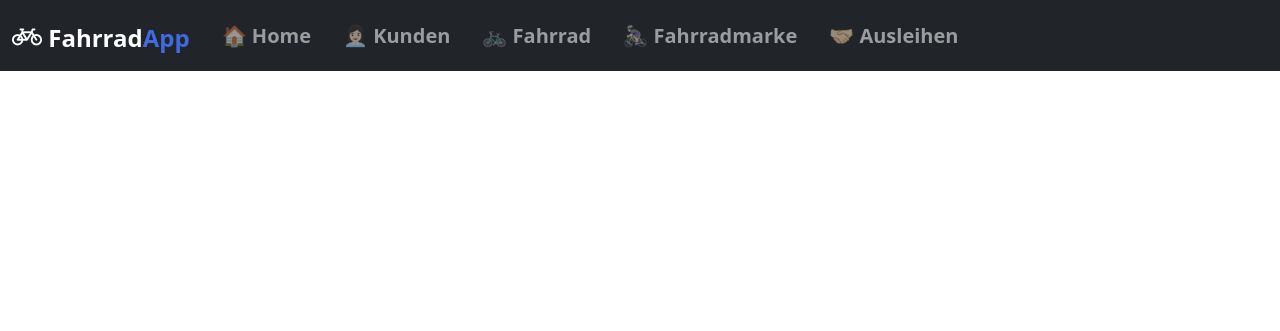
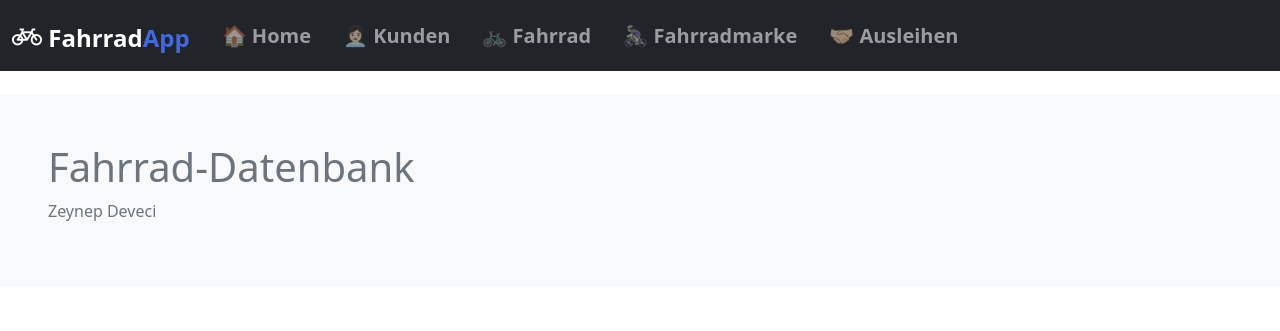
Before and after one commit to SPL21GL/DZ_FlaskProject-2, a Flask app: page / in a window 1280 px wide. Shown: the top 331 px of the page. Run offline with Flask 2, Linux system fonts and the light colour scheme; some libraries are stand-ins or nearby versions.

Commit message:
edited index.html

```diff
--- a/templates/index.html
+++ b/templates/index.html
@@ -1,5 +1,11 @@
+
 {%extends 'base.html'%}
 
 {%block body%}
 
+<div class="mt-4 p-5 bg-light text-secondary rounded">
+  <h1>Fahrrad-Datenbank</h1>
+  <p>Zeynep Deveci</p>
+</div>
+
 {%endblock%}
```
